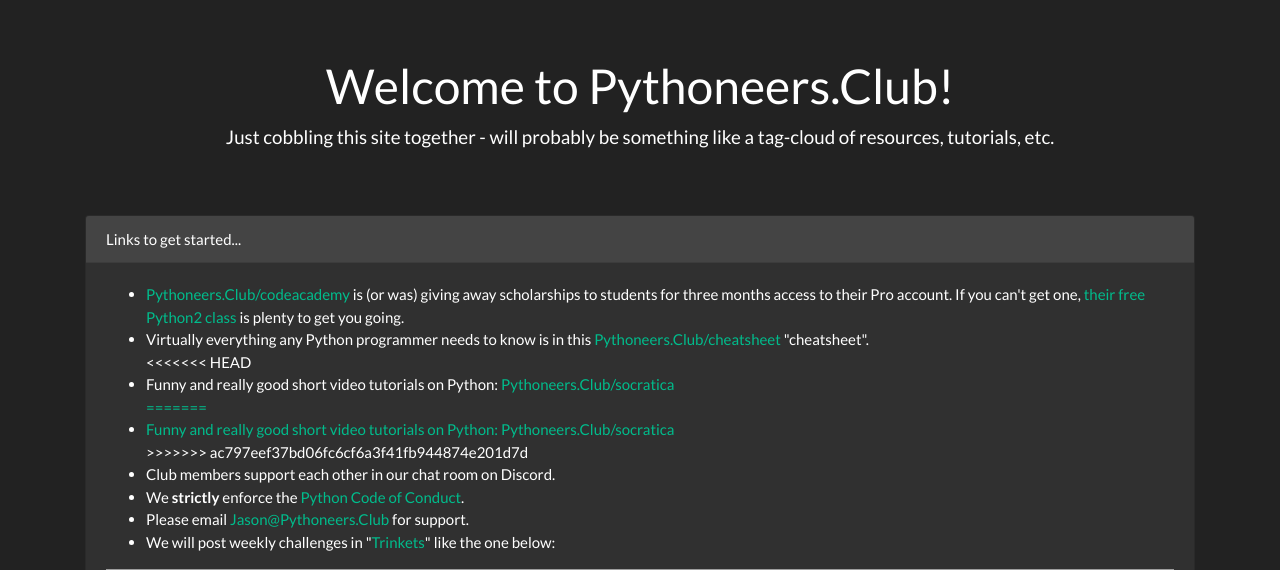
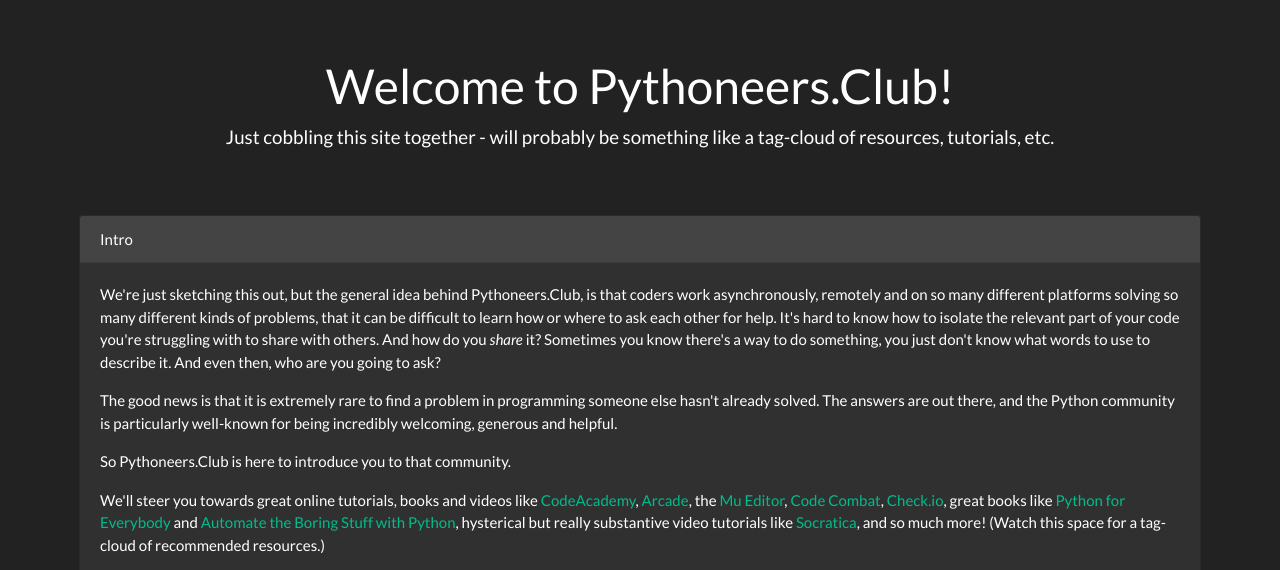
Before and after one commit to jasonblum/pythoneersclub, a Django app: page / in a window 1280 px wide. Shown: the part 71-641 px from the top of the page. Run offline with Django 3.2, Linux system fonts and the light colour scheme; some libraries are stand-ins or nearby versions; grey boxes are pictures that could not be loaded.

Commit message:
tweaking width

```diff
--- a/shared/templates/home.html
+++ b/shared/templates/home.html
@@ -7,7 +7,7 @@
     <meta name="author" content="Jason Blum">
     <title>Pythoneers.Club</title>
 
-    <link href="https://stackpath.bootstrapcdn.com/bootswatch/4.4.1/darkly/bootstrap.min.css" rel="stylesheet" integrity="sha384-rCA2D+D9QXuP2TomtQwd+uP50EHjpafN+wruul0sXZzX/Da7Txn4tB9aLMZV4DZm" crossorigin="anonymous">
+<link href="https://stackpath.bootstrapcdn.com/bootswatch/4.4.1/darkly/bootstrap.min.css" rel="stylesheet" integrity="sha384-rCA2D+D9QXuP2TomtQwd+uP50EHjpafN+wruul0sXZzX/Da7Txn4tB9aLMZV4DZm" crossorigin="anonymous">
 
     <style>
       .bd-placeholder-img {
@@ -34,6 +34,10 @@
         text-align: center;
       }
 
+      .container {
+        max-width: 90%;
+      }
+
 
     </style>
   </head>
@@ -57,30 +61,24 @@
 
       <div class="card">
         <div class="card-header">
-          Links to get started...
+          Intro
         </div>
         <div class="card-body">
-          <ul>
-            <li>
-              <a href="http://Pythoneers.Club/codeacademy">Pythoneers.Club/codeacademy</a> is (or was) giving away scholarships to students for three months access to their Pro account.  If you can't get one, <a href="https://www.codecademy.com/learn/learn-python">their free Python2 class</a> is plenty to get you going.
-            </li>
-            <li>Virtually everything any Python programmer needs to know is in this <a href="http://Pythoneers.Club/cheatsheet">Pythoneers.Club/cheatsheet</a> "cheatsheet".</li>
-<<<<<<< HEAD
-            <li>Funny and really good short video tutorials on Python: <a href="http://Pythoneers.Club/socratica">Pythoneers.Club/socratica</li>
-=======
-            <li>Funny and really good short video tutorials on Python: <a href="http://Pythoneers.Club/socratica">Pythoneers.Club/socratica</a></li>
->>>>>>> ac797eef37bd06fc6cf6a3f41fb944874e201d7d
-            <li>Club members support each other in our chat room on Discord.</li>
-            <li>We <strong>strictly</strong> enforce the <a href="https://www.python.org/psf/conduct/">Python Code of Conduct</a>.
-            <li>Please email <a href="mailto:Jason@Pythoneers.Club">Jason@Pythoneers.Club</a> for support.
-            <li>We will post weekly challenges in "<a href="http://Pythoneers.Club/trinket">Trinkets</a>" like the one below:</li>
-          </ul>
+          <p>We're just sketching this out, but the general idea behind Pythoneers.Club, is that coders work asynchronously, remotely and on so many different platforms solving so many different kinds of problems, that it can be difficult to learn how or where to ask each other for help.  It's hard to know how to isolate the relevant part of your code you're struggling with to share with others.  And how do you <em>share</em> it?  Sometimes you know there's a way to do something, you just don't know what words to use to describe it.  And even then, who are you going to ask?</p>
+          <p>The good news is that it is extremely rare to find a problem in programming someone else hasn't already solved.  The answers are out there, and the Python community is particularly well-known for being incredibly welcoming, generous and helpful.</p>
+          <p>So Pythoneers.Club is here to introduce you to that community.</p>
+          <p>We'll steer you towards great online tutorials, books and videos like <a href="http://Pythoneers.Club/codeacademy">CodeAcademy</a>, <a href="https://arcade.academy/">Arcade</a>, the <a href="https://codewith.mu/">Mu Editor</a>, <a href="https://codecombat.com/">Code Combat</a>, <a href="https://checkio.org/">Check.io</a>, great books like <a href="https://books.trinket.io/pfe/">Python for Everybody</a> and <a href="https://automatetheboringstuff.com/">Automate the Boring Stuff with Python</a>, hysterical but really substantive video tutorials like <a href="http://Pythoneers.Club/socratica">Socratica</a>, and so much more!  (Watch this space for a tag-cloud of recommended resources.)</p>
+          <p>But, rather than try to teach or work together through any particular curriculum, we're going to focus on helping you choose you own, and then giving you somewhere to go when you need help.</p>
+          <p>For starters, everyone should bookmark this awesome <a href="http://Pythoneers.Club/cheatsheet">Pythoneers.Club/cheatsheet</a>.</p>
+          <p>We'll support each other in our chat room on Discord: <a href="https://www.pythoneers.club/chat">Pythoneers.Club/chat</a>.</p>
+          <p>We will <strong>strictly</strong> enforce the <a href="https://www.python.org/psf/conduct/">Python Code of Conduct</a> (Please email <a href="mailto:Jason@Pythoneers.Club">Jason@Pythoneers.Club</a> with any concerns.)</p>
+          <p>And we will post weekly challenges in "<a href="http://Pythoneers.Club/trinket">Trinkets</a>" like this:</p>
           <iframe src="https://trinket.io/embed/python3/f8a57a81e4?start=result" width="100%" height="500" frameborder="0" marginwidth="0" marginheight="0" allowfullscreen></iframe>
         </div>
       </div>
 
 
-
+      <p/>&nbsp;<p/>&nbsp;
 
 
     </main><!-- /.container -->
```
